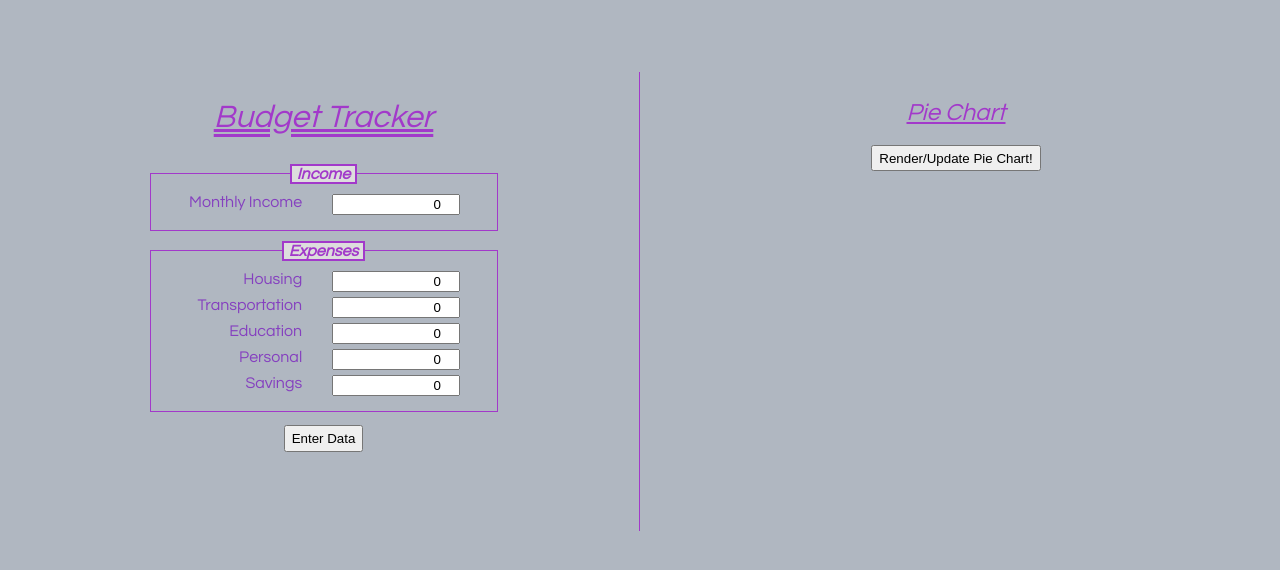
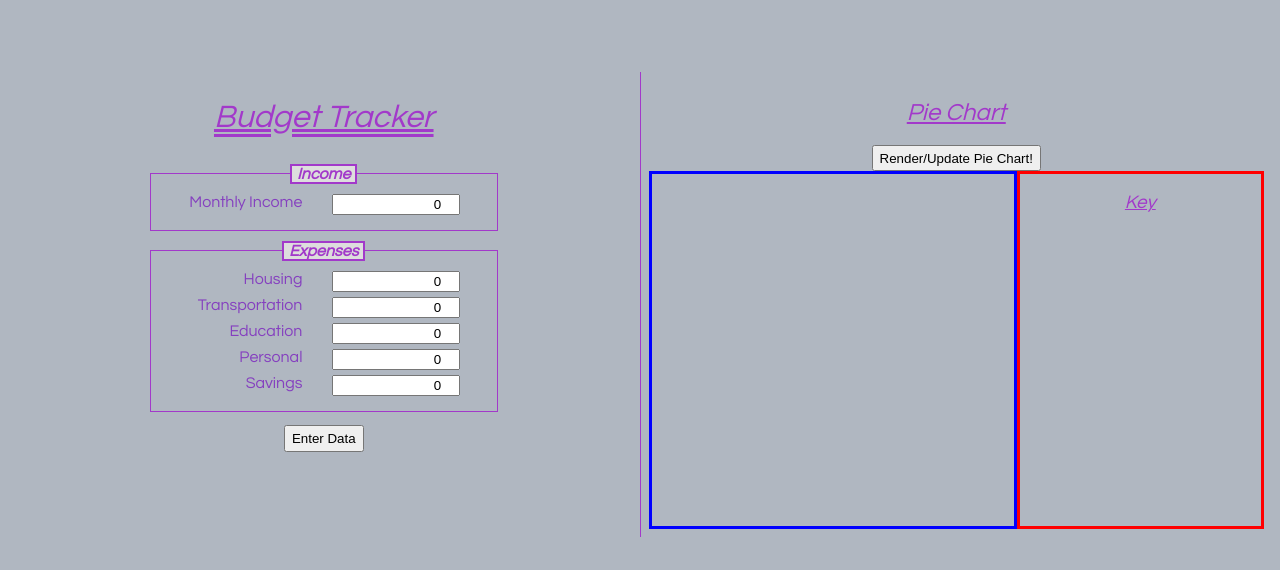
Before and after one commit to jetong/budget, a plain HTML site: page index.html in a window 1280 px wide. Drawn offline with Linux system fonts and the light colour scheme.

Commit message:
split right div into 2 flex regions: pieChart and key

```diff
--- a/graph.js
+++ b/graph.js
@@ -16,7 +16,7 @@ function resizeCanvas() {
 }
 
 function PieChart() {
-  drawPieChart(canvas.width/2, canvas.height/2, canvas.height/3);
+  drawPieChart(canvas.width/2, canvas.height/2, canvas.width/3);
 }
 
 function drawPieChart(x, y, radius) {
--- a/index.html
+++ b/index.html
@@ -48,8 +48,13 @@
     <div id="right">
       <h2>Pie Chart</h2>
       <button type="button" id="graph" onclick="PieChart()">Render/Update Pie Chart!</button>
-      <div id="canvas-wrapper">
-        <canvas id="canvas"></canvas>
+      <div id="right-row">
+        <div id="canvas-wrapper">
+          <canvas id="canvas"></canvas>
+        </div>
+        <div id="key-wrapper">
+          <h3>Key</h3>
+        </div>
       </div>
     </div> <!-- right div-->
 
--- a/styles.css
+++ b/styles.css
@@ -26,10 +26,24 @@ body {
   text-align: center;
 }
 
+#right-row {
+  display:flex;
+  flex-direction: row;
+  flex-wrap: nowrap;
+  justify-content: space-between;
+}
+
 #canvas-wrapper {
-  width: 100%;
+  width: 60%;
   height: 22em;
-  min-width: 22em;
+  min-width: 18em;
+border: blue solid;
+}
+
+#key-wrapper {
+  width:40%;
+border:red solid;
+min-width: 5em;
 }
 
 h1 {
@@ -41,6 +55,12 @@ h1 {
 }
 
 h2 {
+  font-weight: 100;
+  font-style: italic;
+  text-decoration: underline;
+}
+
+h3 {
   font-weight: 100;
   font-style: italic;
   text-decoration: underline;
```
Also changed, not shown: 1 other file.
